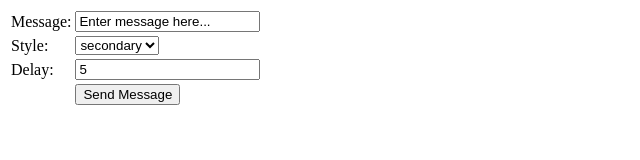
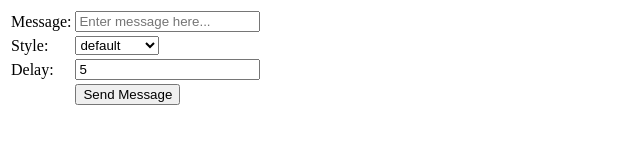
Before and after one commit to mehtryx/socket-io-server, a website: page index.html in a window 1280 px wide. Shown: the full height of the page, 0-640 px from the left. Drawn offline with nearby package versions, Linux system fonts and the light colour scheme; no server answers.

Commit message:
updated to use postmedia nodejitsu location

```diff
--- a/index.html
+++ b/index.html
@@ -2,7 +2,7 @@
 	<head>
 		<script src="/socket.io/socket.io.js"></script>
 		<script>
-			var socket = io.connect('http://mehtryx.transmitter.jit.su');
+			var socket = io.connect('http://postmedia.transmitter.jit.su');
 			//socket.emit('my other event', { msg: 'NHL season to start 2013', style: 'alert', delay: '' });
 			function sendMessage(transmit) {
 				socket.emit('reciever', { msg: transmit["message"].value, style: transmit["style"].value, delay: transmit["delay"].value });
@@ -14,14 +14,15 @@
 			<table>
 				<tr>
 					<td>Message:</td>
-					<td><input type="text" id="message" name="message" value="Enter message here..." /></td>
+					<td><input type="text" id="message" name="message" placeholder="Enter message here..." /></td>
 				</tr>
 				<tr>
 					<td>Style:</td>
 					<td><select id="style" name="style">
-							<option value="alert">secondary</option>
+							<option value="default">default</option>
+							<option value="secondary">secondary</option>
 							<option value="alert">alert</option>
-							<option value="alert">success</option>
+							<option value="success">success</option>
 					</td>
 				</tr>
 				<tr>
--- a/package.json
+++ b/package.json
@@ -1,7 +1,7 @@
 {
   "name": "Transmitter",
   "description": "Socket.io App Transmitting Alerts to Polyjuice",
-  "version": "0.0.1-2",
+  "version": "0.0.1-5",
   "dependencies": {
     "socket.io": "0.9.11"
   },
@@ -17,5 +17,5 @@
   "repository": {
     "url": ""
   },
-  "subdomain": "mehtryx.transmitter"
+  "subdomain": "postmedia.transmitter"
 }
```
